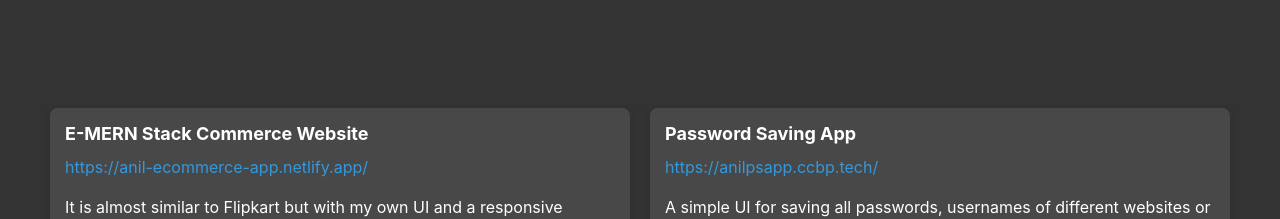
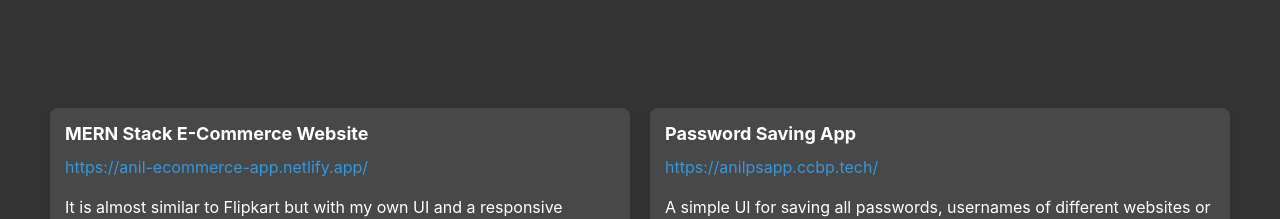
Before and after one commit to Battula-anil-app-could/my-protfolio, a React (Create React App) app: page / in a window 1280 px wide. Shown: the part 1540-1759 px from the top of the page. Built offline with nearby package versions, Linux system fonts and the light colour scheme.

Commit message:
updated stacks

```diff
--- a/src/components/Home/Profile/profile.js
+++ b/src/components/Home/Profile/profile.js
@@ -45,7 +45,7 @@ export default function Profile() {
                         ]}
                       /> */}
                        <Typewriter
-                        words={['MERN Stock Developer', 'Python Developer','Blockchain Developer','DSA In Python','Full Stock Developer','React Dev','Web Scraping Puppeteer']}
+                        words={['MERN Stack Developer', 'Python Developer','Blockchain Developer','DSA In Python','Full Stack Developer','React Dev','Web Scraping Puppeteer']}
                         loop={Infinity}
                         cursor
                         cursorStyle="/"
--- a/src/components/Projects/Projects.js
+++ b/src/components/Projects/Projects.js
@@ -3,7 +3,7 @@ import './projects.css';
 
 const projects = [
   {
-    name: 'E-MERN Stack Commerce Website',
+    name: 'MERN Stack E-Commerce Website',
     link: 'https://anil-ecommerce-app.netlify.app/',
     description: 'It is almost similar to Flipkart but with my own UI and a responsive website.',
     technologies: ['MySQL', 'Node.js', 'Express.js', 'React.js']
```
